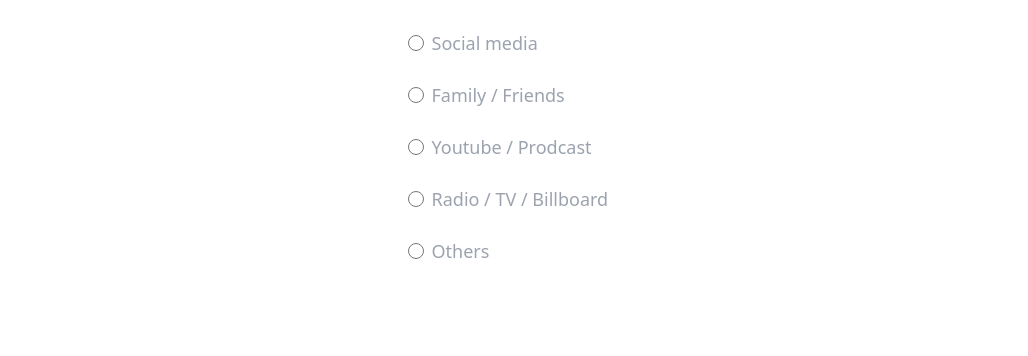
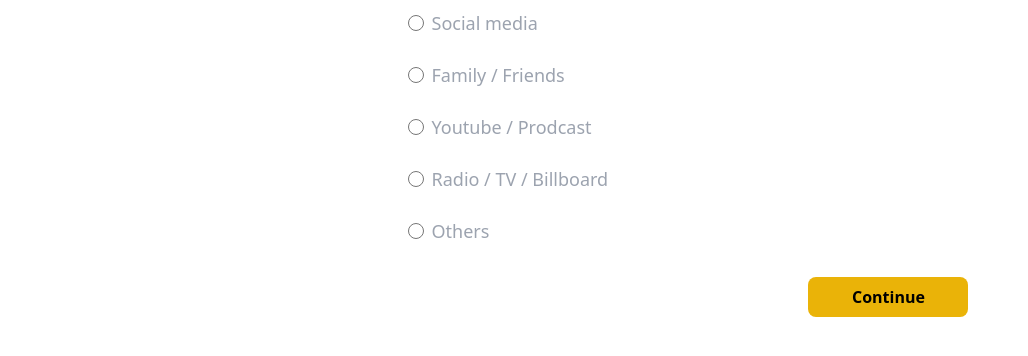
Before and after one commit to Nelson877/Bargain-portal, a website: page UserOnboard/UserOnboard.html in a window 1280 px wide. Shown: the part 386-742 px from the top of the page, without its empty margins (0-1028 px from the left). Drawn offline with nearby package versions, Linux system fonts and the light colour scheme.

Commit message:
adding an update

```diff
--- a/UserOnboard/UserOnboard.html
+++ b/UserOnboard/UserOnboard.html
@@ -104,8 +104,16 @@
             >
           </div>
           <!-- section question 1 end  -->
+          <!-- button section start -->
+          <div class="py-2 mt-6 ">
+            <button
+              class="bg-yellow-500 w-40 absolute bottom-0 right-0 font-semibold text-black p-2 rounded-lg mb-6 hover:bg-yellow-300 hover:text-black"
+            >
+              Continue
+            </button>
+          </div>
 
-
+           <!-- button section end -->
         </div>
 
         <!-- Left side section Ends -->
```
Also changed, not shown: UserOnboard/UserOnboardPage.html (+2 -0 lines).
